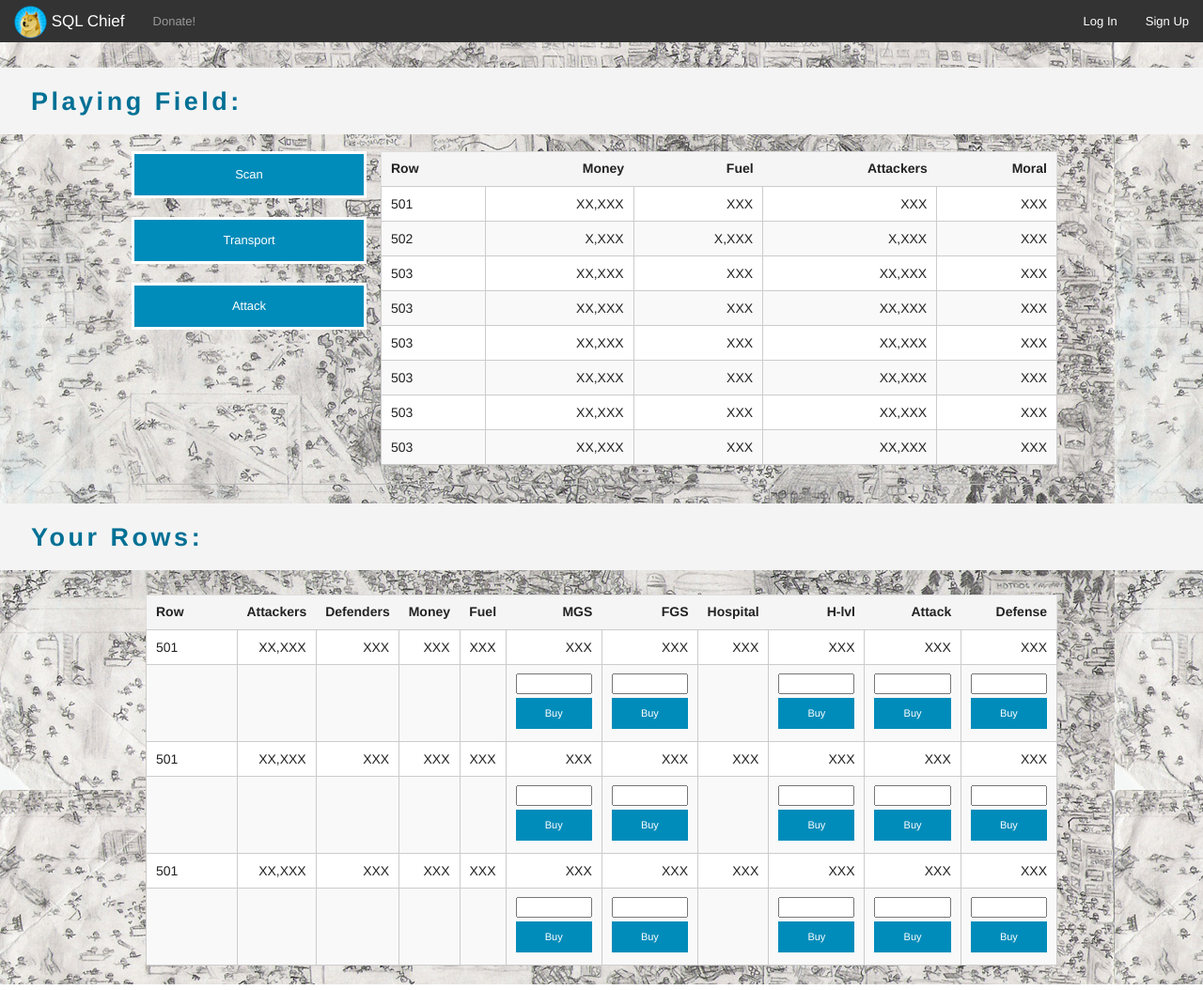
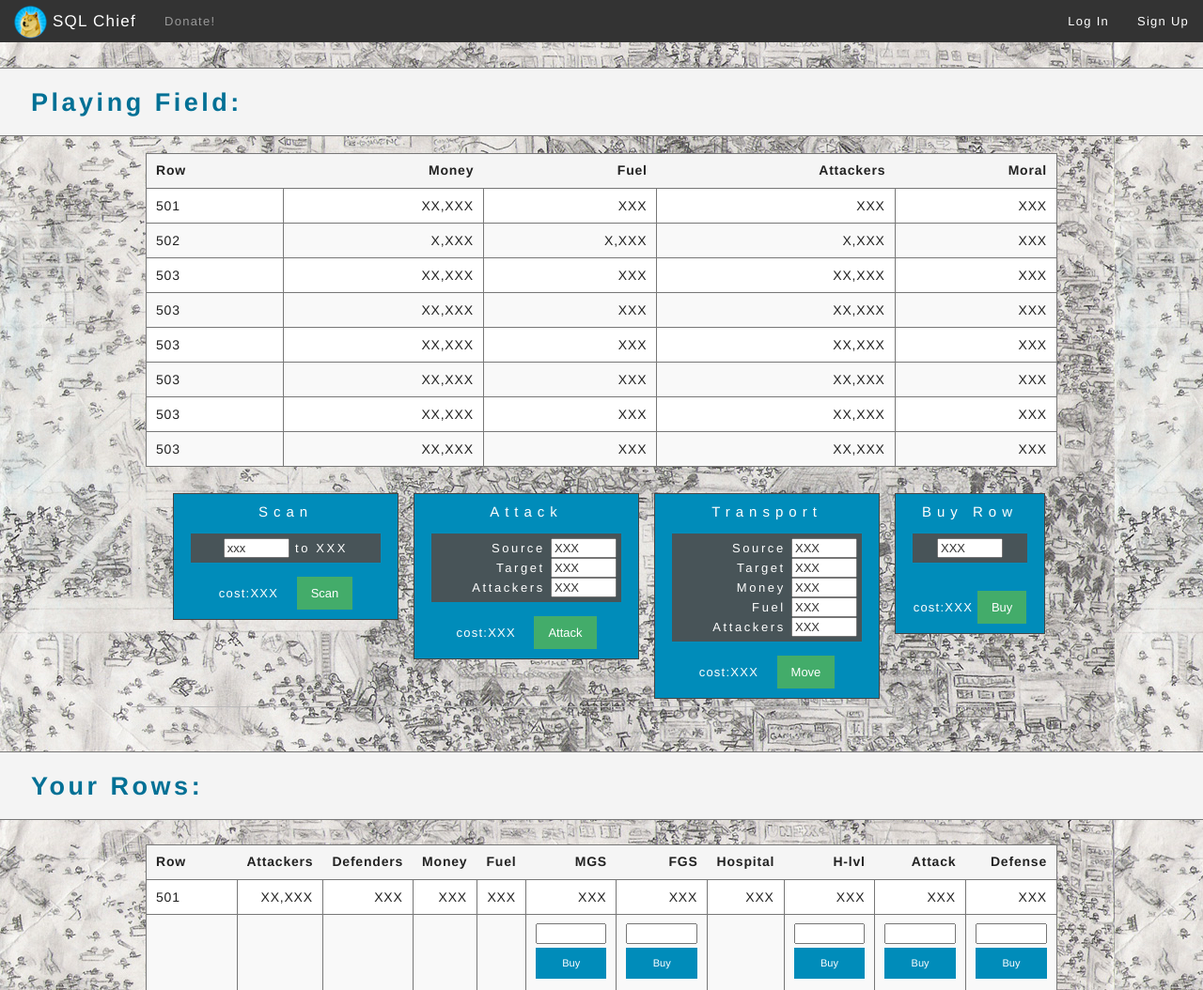
Before and after one commit to candyapplecorn/node-mysql-game, a PHP site: page / in a window 1280 px wide. Shown: the top 1054 px of the page at 94% size. Run offline with PHP 8.4, Linux system fonts and the light colour scheme; some libraries are stand-ins or nearby versions.

Commit message:
add control buttons for the top half

```diff
--- a/index.html
+++ b/index.html
@@ -79,7 +79,7 @@
   <br/>
   <h3 class="sectionHeader">&nbsp;&nbsp;&nbsp;Playing Field:</h3>
     <div class="row full outward">
-      <div class="content right small-12 medium-9 columns">
+      <div class="content right small-12 medium-12 columns">
         <table>
           <thead>
             <tr>
@@ -150,17 +150,67 @@
           </tbody>
         </table>
       </div>
-      <div class="sidebar small-12 medium-3 columns">
-        <div class="row full">
-          <a href="#" class="small-4 medium-12 columns button small">Scan</a>
-          <div>
-
+      <div class="sidebar small-12 medium-12 columns">
+        <div class="row full buttons">
+          <div href="#" class="small-3 medium-2 columns button small  right">
+          <span class="buttonHeader">Buy Row</span><br/><br/>
+            <div class="buttonField">
+              <input name="#" value="XXX">
+            </div>
+            <br/>
+            <span class="cost"> cost:XXX </span>
+            <button class="button success small" > Buy </button>
           </div>
-          <a href="#" class="small-4 medium-12 columns button small">Transport</a>
-          <a href="#" class="small-4 medium-12 columns button small">Attack</a>
+          <div href="#" class="small-3 medium-3 columns button small  right">
+          <span class="buttonHeader">Transport</span><br/><br/>
+            <div class="buttonField">
+              <div class="right">
+                <span> Source </span><input  name="#" value="XXX">
+              </div>
+              <div class="right">
+                <span> Target </span><input  name="#" value="XXX">
+              </div>
+              <div class="right">
+                <span> Money </span><input  name="#" value="XXX">
+              </div>
+              <div class="right">
+                <span> Fuel </span><input  name="#" value="XXX">
+              </div>
+              <div class="right">
+                <span> Attackers </span><input  name="#" value="XXX">
+              </div>
+            </div>
+            <span class="cost"> cost:XXX </span>&nbsp;&nbsp;
+            <button class="button success small" > Move </button>
+          </div>
+          <div href="#" class="small-3 medium-3 columns button small  right">
+          <span class="buttonHeader">Attack</span><br/><br/>
+            <div class="buttonField">
+              <div class="right">
+                <span> Source </span><input  name="#" value="XXX">
+              </div>
+              <div class="right">
+                <span> Target </span><input  name="#" value="XXX">
+              </div>
+              <div class="right">
+                <span> Attackers </span><input  name="#" value="XXX">
+              </div>
+            </div>
+            <span class="cost"> cost:XXX </span>&nbsp;&nbsp;
+            <button class="button success small" > Attack </button>
+          </div>
+          <div href="#" class="small-3 medium-3 columns button small right">
+         <span class="buttonHeader">Scan</span><br/><br/>
+            <div class="buttonField">
+              <input  name="#" value="xxx"><span> to XXX </span>
+            </div>
+          <span class="cost"> cost:XXX </span>&nbsp;&nbsp;
+          <button class="button success small" > Scan </button>
+          </div>
         </div>
       </div>
     </div>
+    <br/>
     <h3 class="sectionHeader">&nbsp;&nbsp;&nbsp;Your Rows:</h3>
     <div class="row full">
       <div class="content left small-12 medium-12 columns">
@@ -308,6 +358,8 @@
         </table>
       </div>
     </div>
+    <br/>
+    <br/>
   </div>
 <!-- Script Tags -->
   <script src="pub/js/foundation.min.js"></script>
--- a/pub/css/style.css
+++ b/pub/css/style.css
@@ -1,7 +1,8 @@
 body{
-	min-width: 858px;
+	min-width: 878px;
 	width: 100%;
 	background-image: url(../img/stickwar.jpg);
+	letter-spacing: 1.25px
 }
 
 /* HEADER */
@@ -48,17 +49,20 @@ nav.top-bar.secondary ul{
 	margin:18px auto 20px;
 	border-bottom: 1px solid #bbb;
 }
-div.sidebar a.button.small{
-	border:3px solid #fff;
+div.sidebar div.button.small{
+	margin: 8px;
+	border:1px solid #444;
 }
 
 /*TABLE*/
 table{
 	width:100%;
 	padding:0;
+	letter-spacing: .8px;
+	border:1px solid #777;
 }
 td{
-	border:1px solid #ccc;
+	border:1px solid #777;
 }
 .numbers{
 	text-align: right;
@@ -73,11 +77,45 @@ td{
 	margin: 4px auto;
 	width: 100%;
 }
+.button{
+	margin-bottom: 0px;
+	margin-top: 15px;
+}
+.button.small{
+		padding: 10px 15px;
+}
 .sectionHeader{
 	color:#007095;
 	background-color: #f4f4f4;
+	border:1px solid #777;
+	border-right: 0px;
+	border-left: 0px;
 	font-weight: 700;
 	padding-top: 18px;
 	padding-bottom: 15px;
 	letter-spacing: .13em;
 }
+.buttonHeader{
+	font-weight: 500;
+	font-size: 15px;
+	letter-spacing: 6px;
+}
+.buttonField{
+	background-color: #485458;
+	padding: 5px;
+	margin: 0px 3px 0px;
+	text-align: center;
+	overflow: hidden;
+	letter-spacing: .2em;
+}
+.buttonField input{
+	width:70px;
+	color: #333;
+}
+.buttonField span.cost{
+	margin: 20px;
+}
+
+.row.full.buttons{
+	padding: 0px 20px;
+}
```
